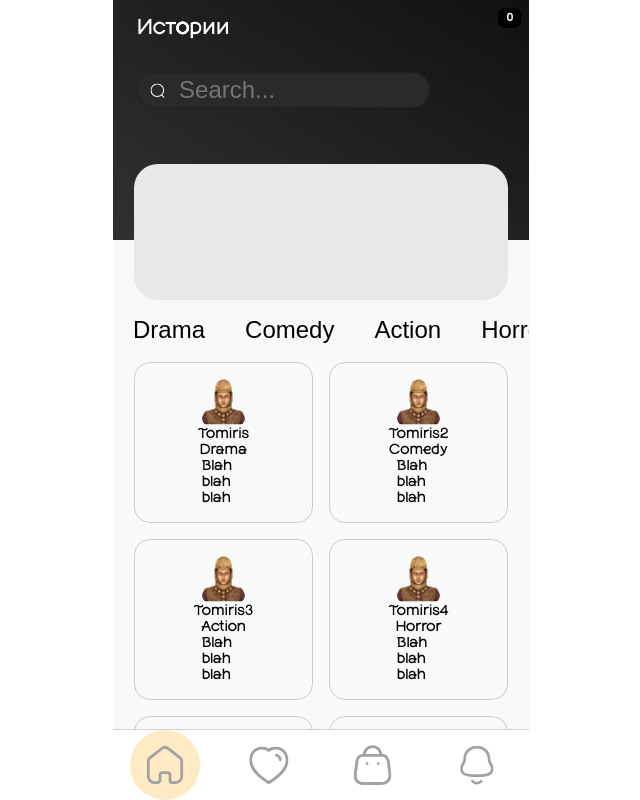
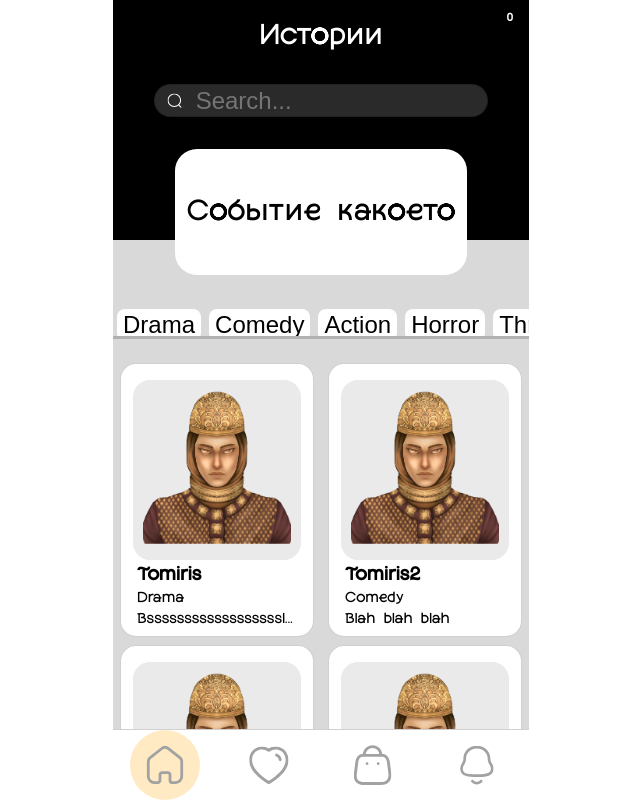
Before and after one commit to c0st1nus/nomadic-telegram, a React (Vite) app: page /home in a window 1280 px wide. Shown: the whole page, without its empty margins (319-959 px from the left). Built offline with nearby package versions, Linux system fonts and the light colour scheme.

Commit message:
Catalog change

```diff
--- a/src/app.tsx
+++ b/src/app.tsx
@@ -52,7 +52,7 @@ const MainPlane = styled.div`
   width: calc(100vh * (9 / 16));
   z-index: 1;
   overflow-x: hidden;
-  background-color: #F9F9F9;
+  background-color:rgb(217, 217, 217);
   @media (aspect-ratio: 9/16) {
     border-left: 0;
     border-right: 0;
--- a/src/components/Story.tsx
+++ b/src/components/Story.tsx
@@ -1,5 +1,4 @@
 import styled from "styled-components";
-import Paragraph from "./paragraph";
 
 interface StoryProps {
     image: string;
@@ -11,19 +10,32 @@ interface StoryProps {
 
 const StyledStory = styled.div<StoryProps>`
     display: flex;
-    align-items: start;
+    align-items: flex-start;
     justify-content: center;
     flex-direction: column;
-    width: 30%;
+    width: 100%;
     height: auto;
+    gap: 5px;
+`;
+const StyledText = styled.div
+`
+    color: black;
+    font-size: 1rem;
+    text-wrap: nowrap;
+    overflow: hidden;
+    width: 20vh;
+    white-space: nowrap;
+    text-overflow: ellipsis;
 `;
 
 const StyledImage = styled.img`
-    width: 100%;
-    height: 100%;
-    object-fit: cover;
-    border-radius: 1vh;
+    height: 20vh;
+    align-self: center;
+    object-fit: contain;
+    border-radius: 17px;
+    padding: 10px;
     overflow: hidden;
+    background-color:rgb(235, 234, 234);
 `;
 
 const StyledPoints = styled.div`
@@ -55,9 +67,9 @@ const Story = ({...props}: StoryProps) => {
         <StyledStory {...props}>
             <StyledImage src={props.image} alt={props.title} />
             <StyledPoints>{props.points}</StyledPoints>
-            <Paragraph>{props.title}</Paragraph>
-            <Paragraph>{props.category}</Paragraph>
-            <Paragraph>{props.description}</Paragraph>
+            <StyledText style={{ fontWeight: 'bold', fontSize: '1.25rem' }}>{props.title}</StyledText>
+            <StyledText>{props.category}</StyledText>
+            <StyledText>{props.description}</StyledText>
         </StyledStory>
     );
 };
--- a/src/components/paragraph.tsx
+++ b/src/components/paragraph.tsx
@@ -14,10 +14,8 @@ interface ParagraphProps {
 
 const DefaultProps: Partial<ParagraphProps> = {
     size: "1rem",
-    selfAlign: "center",
     textColor: "#000000",
     fontWeight: "400",
-    textAlign: "left",
     margin: "0",
     padding: "0",
     position: "static",
@@ -31,7 +29,10 @@ const StyledParagraph = styled.p<ParagraphProps>`
     margin: ${({ margin }) => margin};
     padding: ${({ padding }) => padding};
     position: ${({ position }) => position};
-    align-self: ${({ selfAlign }) => selfAlign};
+    width: 100%;
+    text-wrap: nowrap;
+    white-space: nowrap;
+    text-overflow: hidden;
 `;
 
 const Paragraph = ({...props}) => {
--- a/src/pages/Menu/Home.tsx
+++ b/src/pages/Menu/Home.tsx
@@ -34,24 +34,31 @@ const StyledHome = styled.div`
     align-items: center;
     flex-direction: column;
     height: 100vh;
+    width: 100%;
     font-size: 2rem;
+    gap: 2vh;
 `;
 
-const HeadBackground = styled.div`
+const StyledGradient = styled.div`
+    z-index: -2;
+    background: black;
     position: absolute;
     width: 100%;
-    height: 30vh;
-    z-index: -1;
-    background-image: linear-gradient(to bottom left, #111111, #313131);
-`;
+    height: 30%;
+    top: 0;
+    left: 0;
+`
+
 
 const StyledEvent = styled.div`
-    position: flex;
-    width: 90%;
-    height: 20vh;
-    margin-top: 5vh;
-    border-radius: 3vh;
-    background-color: #E8E8E8;
+    display: flex;
+    align-items: center;
+    justify-content: center;
+    text-align: center;
+    width: 70%;
+    height: 30%;
+    background-color: white;
+    border-radius: 22px;
 `;
 
 const StyledCategories = styled.div`
@@ -64,14 +71,16 @@ const StyledCategories = styled.div`
     overflow-x: auto;
     /* white-space: nowrap; */
     gap: 0vh;
+    padding: 10px;
+    border-bottom: 3px solid #0000002f;
 `;
 
 const StyledCategory = styled.button<ICategory>`
-    flex-shrink: 0;
-    padding: 1vh 2vh;
     margin: 0vh 0.5vh;
+    height: 2rem;
+    text-align: center;
     border-radius: 1vh;
-    background-color: ${props => props.activated ? "#C67C4E" : "transparent"};
+    background-color: ${props => props.activated ? "#C67C4E" : "white"};
     font-size: 1.5rem;
     cursor: pointer;
     transition: 0.3s;
@@ -83,20 +92,32 @@ const StyledStories = styled.div`
     display: grid;
     grid-template-columns: repeat(2, 1fr);
     overflow-y: scroll;
-    gap: 1rem;
-    width: 90%;
-    margin-top: 2vh;
+    width: 100%;
 `;
 
 const StyledStory = styled(NavLink)`
     display: flex;
+    width: 20vh;
+    height: 30vh;
     flex-direction: column;
-    align-items: center;
+    align-items: flex-start;
     border-radius: 1rem;
     border: 1px solid #0000002f;
     padding: 1rem;
     text-decoration: none;
+    background-color: white;
+    margin: auto;
+    margin-top: 1vh;
+    z-index: -2;
 `;
+const StyledText = styled.div
+`
+    color: white;
+    font-size: 2rem;
+    width: 100%;
+    text-align: center;
+    margin-top: 20px;
+`
 
 const Home = () => {
     const [searchValue, setSearchValue] = useState("");
@@ -121,7 +142,7 @@ const Home = () => {
     ];
 
     const stories = [
-        new Story_Class(1, "Tomiris", "Blah blah blah", "Drama", "/public/Tomiris.png"),
+        new Story_Class(1, "Tomiris", "Bsssssssssssssssssslah blah blah", "Drama", "/public/Tomiris.png"),
         new Story_Class(2, "Tomiris2", "Blah blah blah", "Comedy", "/public/Tomiris.png"),
         new Story_Class(3, "Tomiris3", "Blah blah blah", "Action", "/public/Tomiris.png"),
         new Story_Class(4, "Tomiris4", "Blah blah blah", "Horror", "/public/Tomiris.png"),
@@ -132,19 +153,13 @@ const Home = () => {
 
     return (
         <StyledHome>
-            <Paragraph
-            textColor="white"
-            size="3vh"
-            selfAlign="start"
-            padding="2vh 3vh"
-            >
-            Истории
-            </Paragraph>
+            <StyledGradient/>
+            <StyledText>Истории</StyledText>
             <SearchBar
-            width="70%"
+            width="80%"
             height="5vh"
             borderRadius="3vh"
-            selfAlign="start"
+            selfAlign="center"
             margin="2vh 3vh"
             background="#2A2A2A"
             searchButtonIconSize="15vh"
@@ -155,8 +170,7 @@ const Home = () => {
             onChange={(e: React.ChangeEvent<HTMLInputElement>) => setSearchValue(e.target.value)}
             onSearchClick={() => console.log(searchValue)}
             />
-            <HeadBackground />
-            <StyledEvent />
+            <StyledEvent> Событие какоето</StyledEvent>
             <StyledCategories>
                 {categories.map((category, index) => (
                     <StyledCategory
```
